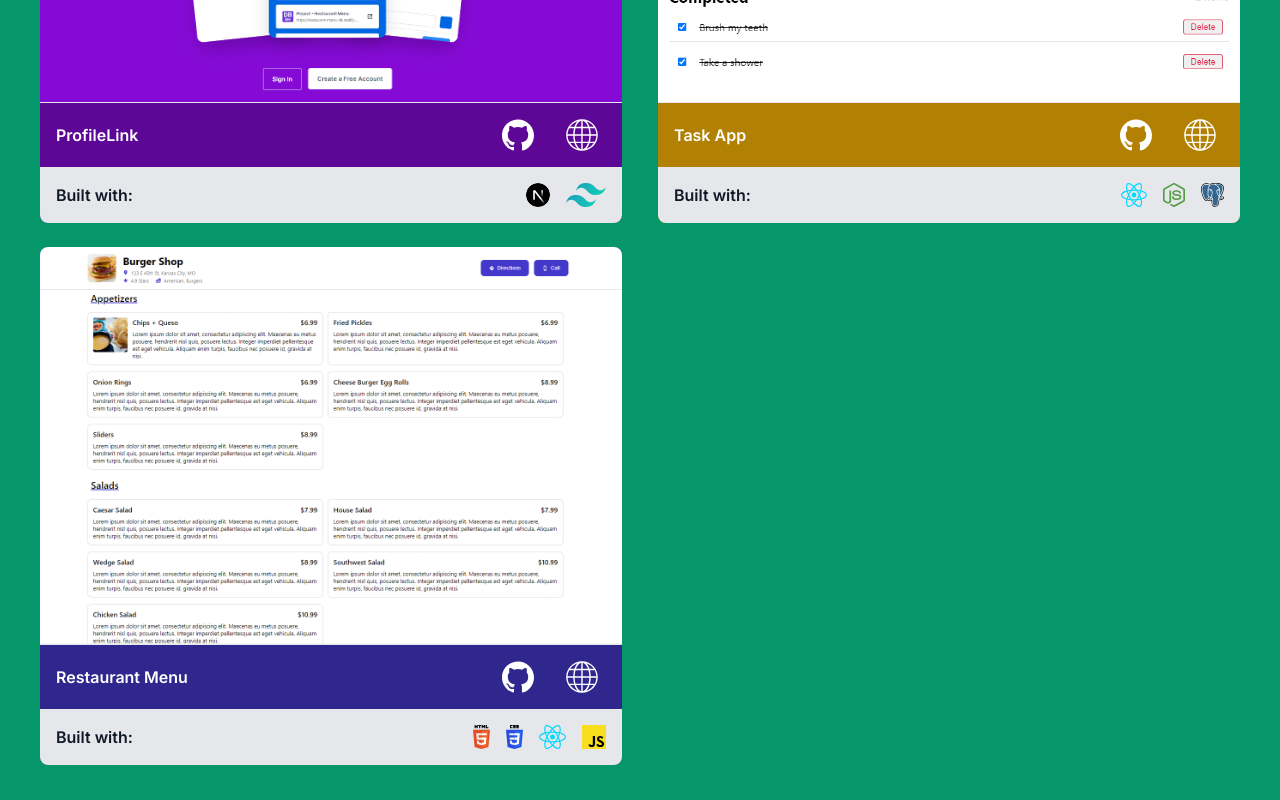
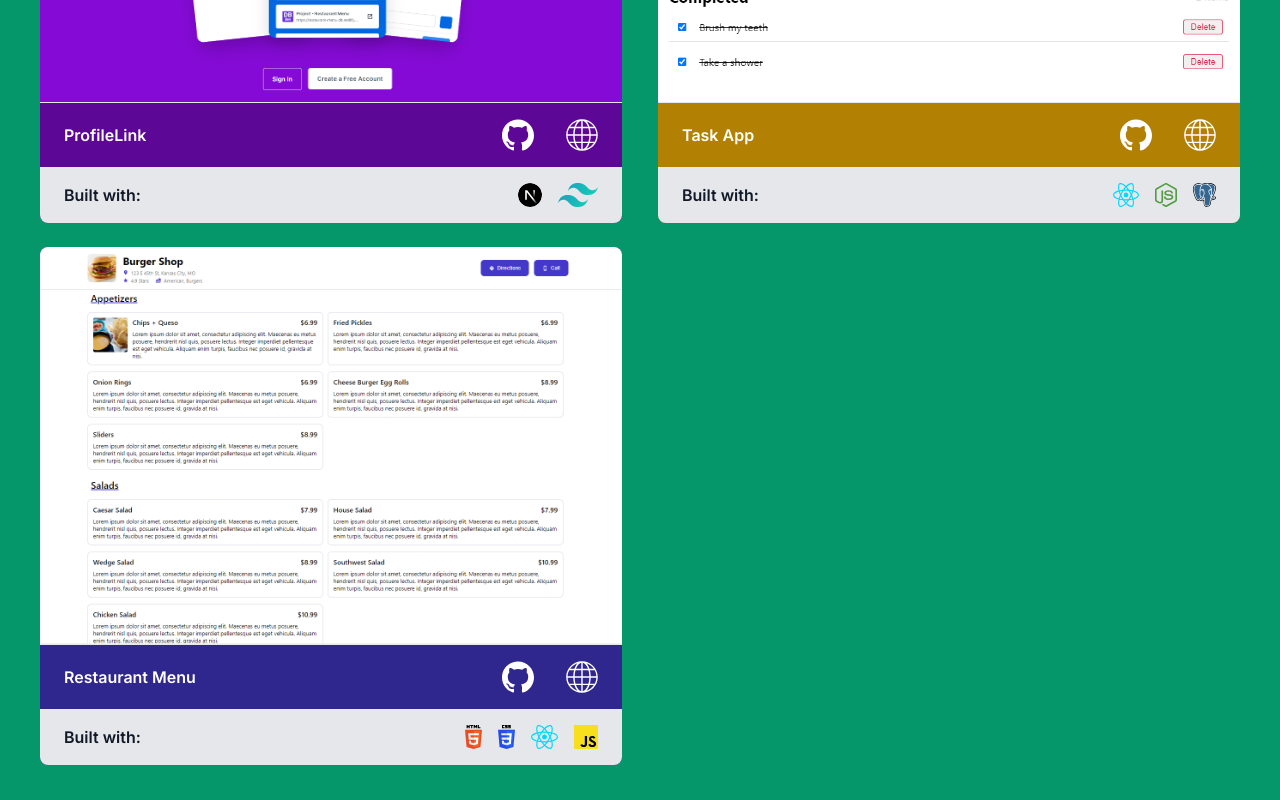
Before and after one commit to dbvker/portfolio, a JavaScript app: page / in a window 1280 px wide. Shown: the part 1220-2020 px from the top of the page. Built offline with nearby package versions, Linux system fonts and the light colour scheme; the HTML template or start-up script is replaced by a standard one.

Commit message:
fixed some padding issues

```diff
--- a/src/components/Work.js
+++ b/src/components/Work.js
@@ -14,7 +14,7 @@ const Work = () => {
                                 <img src={project.image} alt={`${project.title} screenshot`} />
                                 <div className='flex flex-col justify-between w-full bg-black border-t bg-opacity-30 bottom-10'>
                                     <div className='flex items-center justify-between px-2 md:px-4'>
-                                        <div className='font-semibold'>{project.title}</div>
+                                        <div className='pl-2 font-semibold'>{project.title}</div>
                                         <div className='flex gap-4 py-2'>
                                             <a href={project.githubRepo} target='_blank' rel='noreferrer' className='transition-all duration-300 rounded-md hover:bg-white hover:bg-opacity-30'>
                                                 <div className='p-2 '>
@@ -28,7 +28,7 @@ const Work = () => {
                                             </a>
                                         </div>
                                     </div>
-                                    <div className='flex justify-between px-2 py-4 text-gray-900 bg-gray-200 md:px-4'>
+                                    <div className='flex justify-between px-4 py-4 text-gray-900 bg-gray-200 md:px-6'>
                                         <div className='font-semibold'>Built with:</div>
                                         <div className='flex items-center gap-2 md:gap-4'>
                                             {project.stack.map((item, key) => {
```
